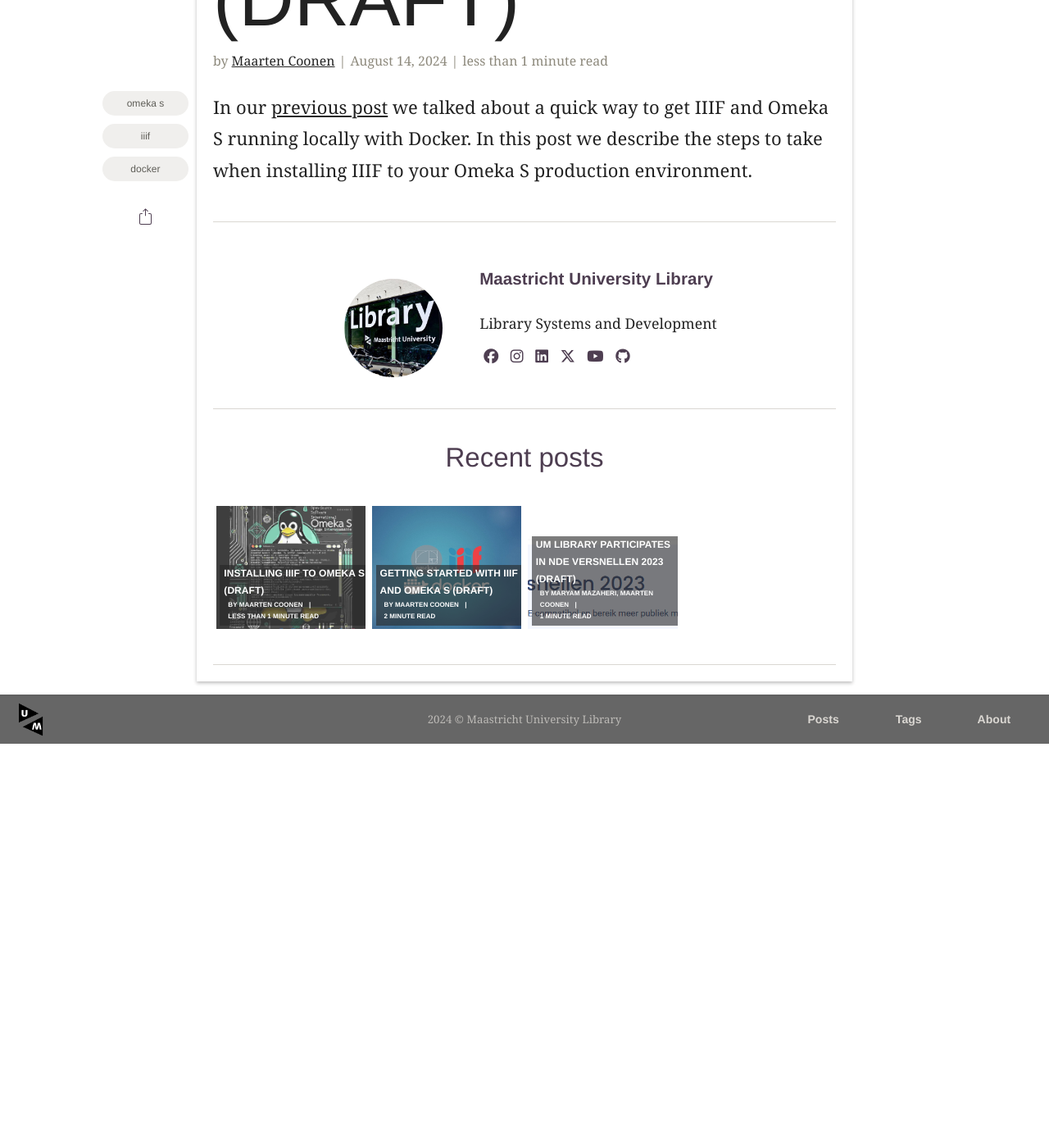
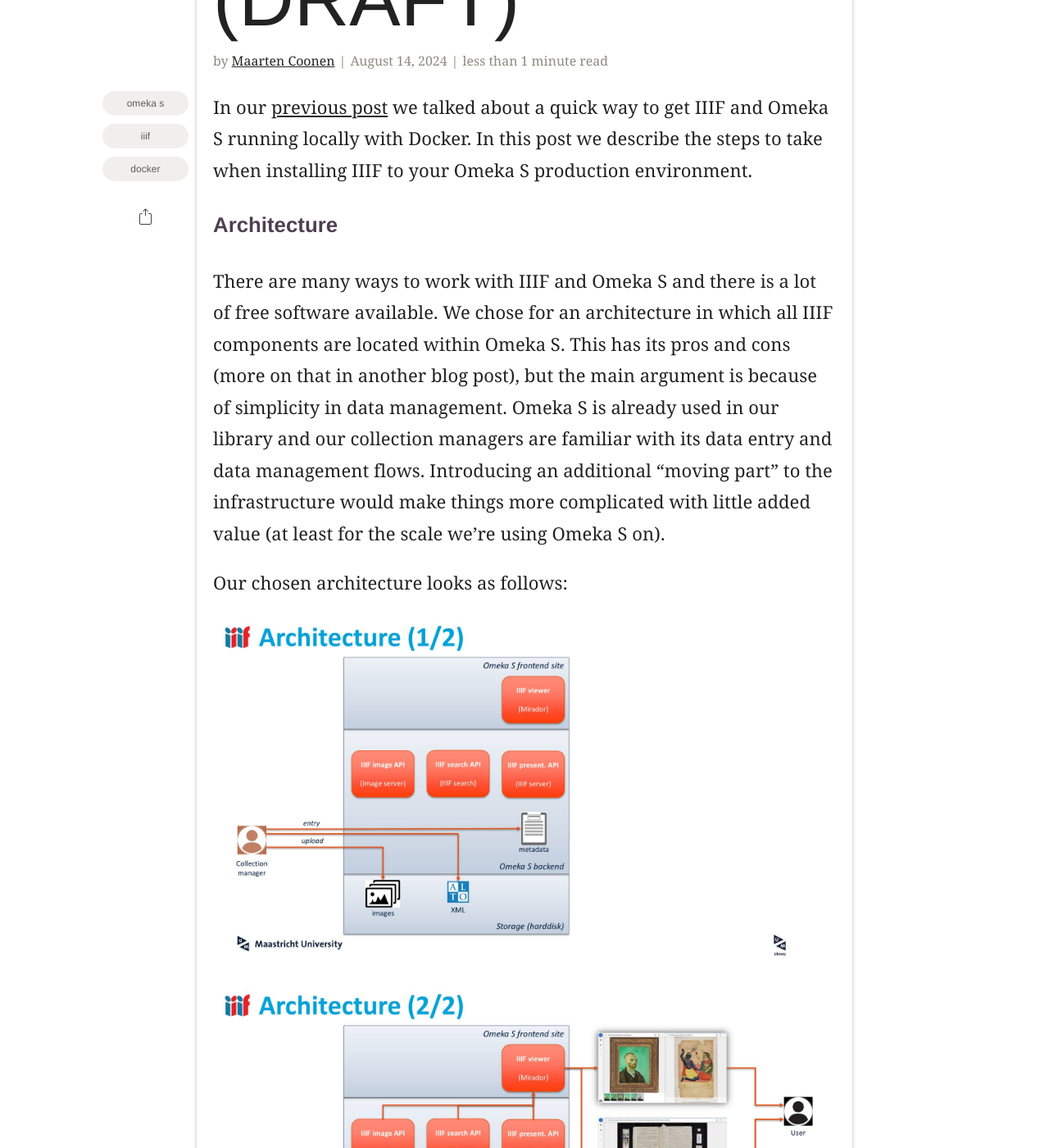
Before and after one commit to MaastrichtU-Library/tech-talk, a Jekyll site: the page built from _posts/2024-08-14-installing-iiif-with-omekas.md, in a window 1280 px wide and 1400 px high, scrolled down 618 px. Shown: the whole window at 82% size. Built offline with Jekyll 4.4.1, drawn with Linux system fonts in a browser that asks for light colours; some web fonts are replaced; before the commit the page ends 1528 px from its top, so only the background shows below that; some of the changed text lies outside the part shown.

Commit message:
Work-in-progress blog 3

```diff
--- a/_posts/2024-08-14-installing-iiif-with-omekas.md
+++ b/_posts/2024-08-14-installing-iiif-with-omekas.md
@@ -13,3 +13,21 @@
 In our [previous post](./getting-started-with-iiif-omekas.html) we talked about a quick way to get IIIF and Omeka S
 running locally with Docker. In this post we describe the steps to take when installing IIIF to your Omeka S production
 environment.
+
+### Architecture
+There are many ways to work with IIIF and Omeka S and there is a lot of free software available. We chose for an
+architecture in which all IIIF components are located within Omeka S. This has its pros and cons (more on
+that in another blog post), but the main argument is because of simplicity in data management. Omeka S is already used
+in our library and our collection managers are familiar with its data entry and data management flows. Introducing an
+additional "moving part" to the infrastructure would make things more complicated with little added value (at least for
+the scale we're using Omeka S on).
+
+Our chosen architecture looks as follows:
+
+![architecture 1](../assets/img/posts/iiif-architecture-1-web.jpg)
+
+![architecture 2](../assets/img/posts/iiif-architecture-2-web.jpg)
+
+This blog describes the actions to take to get this architecture installed on your Omeka S production environment.
+
+**(TODO: ADD STEPS HERE)**
```
Also changed, not shown: _posts/2024-08-13-getting-started-with-iiif-omekas.md (+1 -1 lines), assets/img/posts/iiif-architecture-1-web.jpg (added), assets/img/posts/iiif-architecture-2-web.jpg (added).
